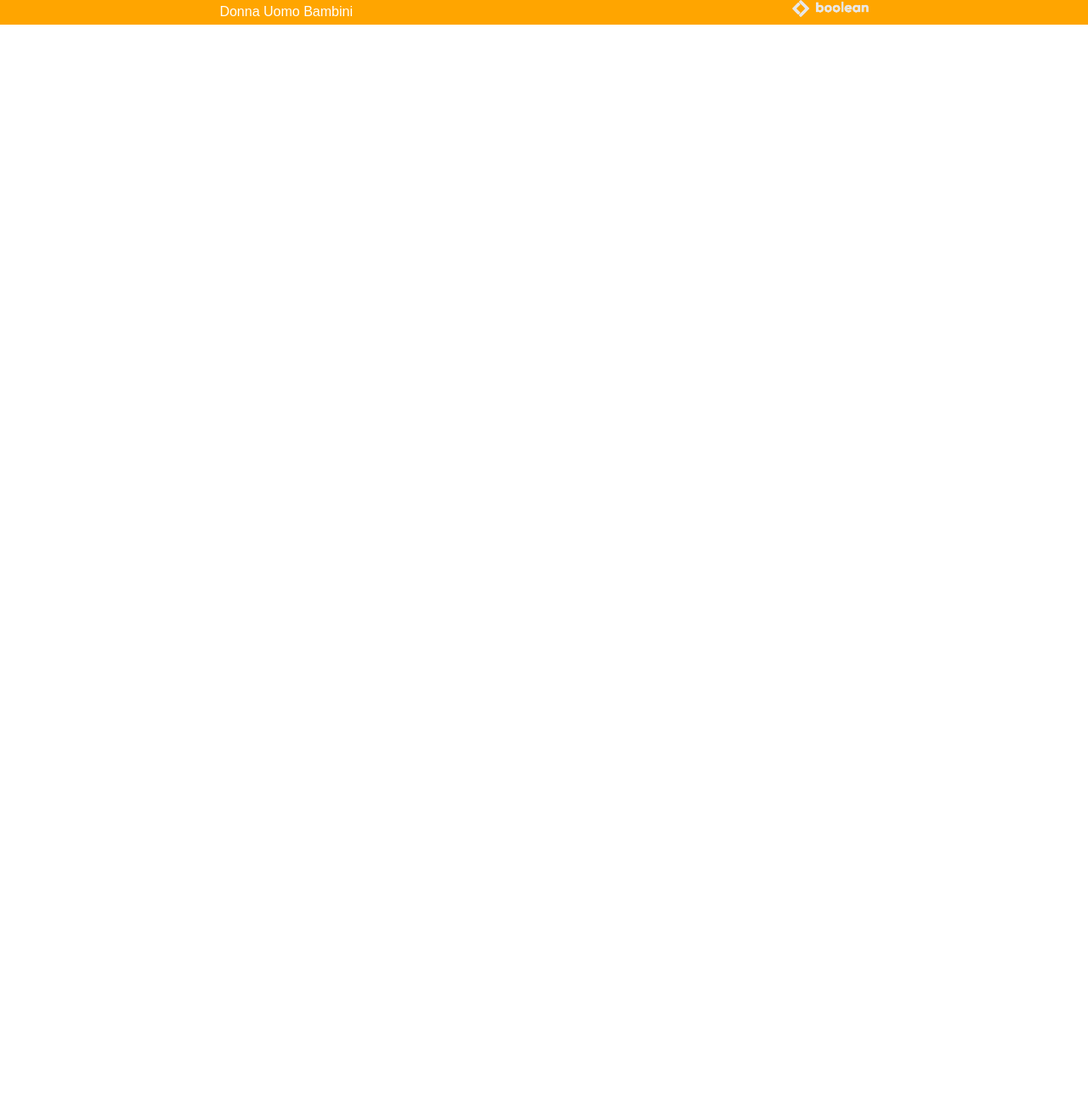
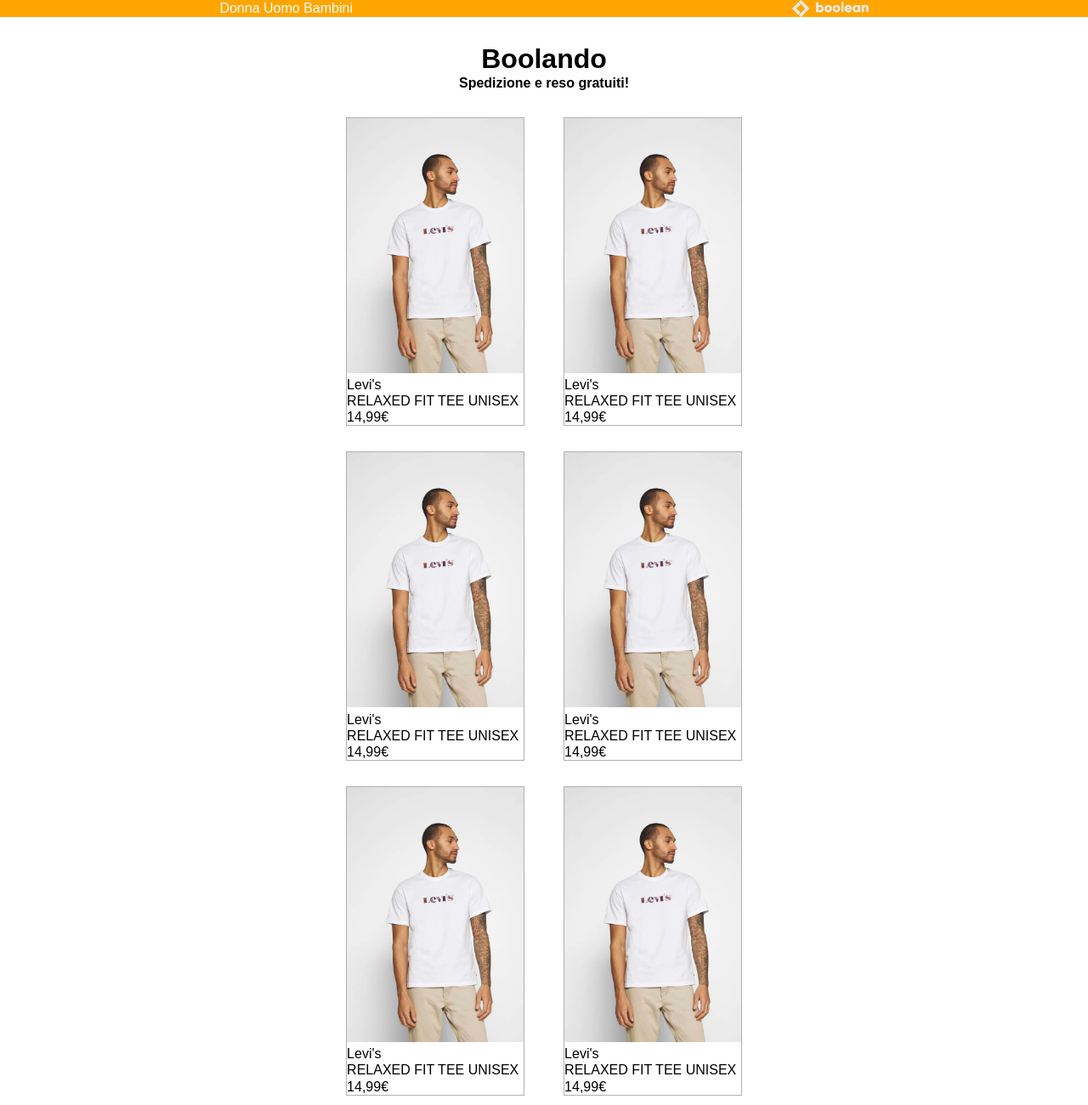
Before and after one commit to GaiaFilippa/html-css-boolando, a plain HTML site: page index.html in a window 1280 px wide. Shown: the whole page at 85% size. Before the commit the page ends 800 px from the top, so only its background shows below. Drawn offline with Linux system fonts and the light colour scheme.

Commit message:
added and regulated cards

```diff
--- a/index.html
+++ b/index.html
@@ -16,6 +16,52 @@
     </header>
 
     <main>
+        <h1>Boolando</h1>
+        <h4>Spedizione e reso gratuiti!</h4>
+
+        <div class="container-cards">
+            <div class="cards">
+                <img src="./img/img/1.webp" height="300">
+                <p>Levi's</p>
+                <p>RELAXED FIT TEE UNISEX</p>
+                <p>14,99€</p>
+            </div>
+
+            <div class="cards">
+                <img src="./img/img/1.webp" height="300">
+                <p>Levi's</p>
+                <p>RELAXED FIT TEE UNISEX</p>
+                <p>14,99€</p>
+            </div>
+
+            <div class="cards">
+                <img src="./img/img/1.webp" height="300">
+                <p>Levi's</p>
+                <p>RELAXED FIT TEE UNISEX</p>
+                <p>14,99€</p>
+            </div>
+
+            <div class="cards">
+                <img src="./img/img/1.webp" height="300">
+                <p>Levi's</p>
+                <p>RELAXED FIT TEE UNISEX</p>
+                <p>14,99€</p>
+            </div>
+
+            <div class="cards">
+                <img src="./img/img/1.webp" height="300">
+                <p>Levi's</p>
+                <p>RELAXED FIT TEE UNISEX</p>
+                <p>14,99€</p>
+            </div>
+
+            <div class="cards">
+                <img src="./img/img/1.webp" height="300">
+                <p>Levi's</p>
+                <p>RELAXED FIT TEE UNISEX</p>
+                <p>14,99€</p>
+            </div>
+        </div>
 
     </main>
 
--- a/style.css
+++ b/style.css
@@ -3,7 +3,7 @@
     margin: 0;
     padding: 0;
     font-family: Arial, Helvetica, sans-serif;
-    line-height: 1.8
+    line-height: 1.2
 }
 
 
@@ -16,3 +16,26 @@
     display: flex;
     justify-content: space-around;
 }
+
+h1  {
+    text-align: center;
+    margin-top: 30px;
+}
+
+h4  {
+    text-align: center;
+}
+
+.container-cards {
+    width: 40%;
+    margin: auto;
+    margin-top: 30px;
+    display: flex;
+    flex-wrap: wrap;
+    justify-content: space-around;
+}
+
+.cards {
+    border: 1px solid rgb(177, 177, 177);
+    margin-bottom: 30px;
+}
```
